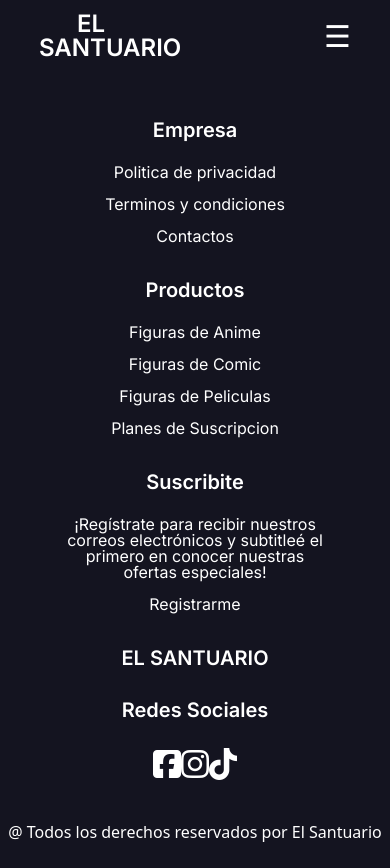
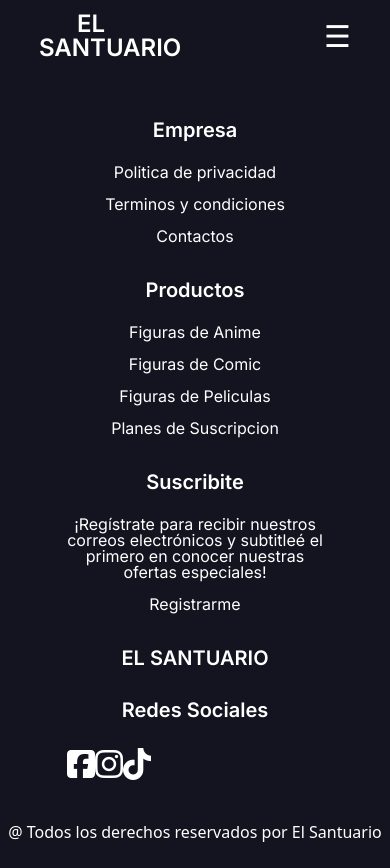
Before and after one commit to GusRivas21/Proyecto_Final_DWA, a Vue app in the folder El_Santuario_Page/: page / in a window 390 px wide. Built offline with nearby package versions, Linux system fonts and the light colour scheme.

Commit message:
html semantico en navbar y footer

```diff
--- a/El_Santuario_Page/src/components/footerCmpt.vue
+++ b/El_Santuario_Page/src/components/footerCmpt.vue
@@ -1,41 +1,40 @@
 <template>
     <footer class="w-full flex flex-col content-center text-center text-white  "style="background-color: #141420;">
-        <div class="grid text-center md:text-left sm:grid-cols-[auto] md:grid-cols-[auto_auto] lg:grid-cols-[auto_auto_auto] xl:grid-cols-[auto_auto_auto_auto] justify-center  content-start gap-x-10 mt-6 py-6">
-            <div class="mb-5">
-                <h4 class="inter-text-semi-bold mb-6  ">Empresa</h4>
-                <div class="inter-text-regular  ">
-                    <p class="mb-4">Politica de privacidad</p>
-                    <p class="mb-4">Terminos y condiciones</p>
-                    <p class="mb-4">Contactos</p>
-                </div>
-            </div>
-            <div class="mb-5">
+        <nav class="grid text-center md:text-left sm:grid-cols-[auto] md:grid-cols-[auto_auto] lg:grid-cols-[auto_auto_auto] xl:grid-cols-[auto_auto_auto_auto] justify-center  content-start gap-x-10 mt-6 py-6">
+            <section class="mb-5">
+                <h4 class="inter-text-semi-bold mb-6">Empresa</h4>
+                <ul class="inter-text-regular  ">
+                    <li class="mb-4"> <a href="#">Politica de privacidad</a></li>
+                    <li class="mb-4"><a href="#">Terminos y condiciones</a></li>
+                    <li class="mb-4"><a href="#">Contactos</a></li>
+                </ul>
+            </section>
+            <section class="mb-5">
                 <h4 class="inter-text-semi-bold mb-6  ">Productos</h4>
-                <div class="inter-text-regular  ">
-                    <p class="mb-4">Figuras de Anime</p>
-                    <p class="mb-4">Figuras de Comic</p>
-                    <p class="mb-4">Figuras de Peliculas</p>
-                    <p class="mb-4">Planes de Suscripcion</p>
-                </div>
-            </div>
-            <div class=" w-3xs mb-5" >
+                <ul class="inter-text-regular  ">
+                    <li class="mb-4"><a href="#">Figuras de Anime</a></li>
+                    <li class="mb-4"><a href="#">Figuras de Comic</a></li>
+                    <li class="mb-4"><a href="#">Figuras de Peliculas</a></li>
+                    <li class="mb-4"><a href="#">Planes de Suscripcion</a></li>
+                </ul>
+            </section>
+            <section class=" w-3xs mb-5" >
                 <h4 class="inter-text-semi-bold mb-6  ">Suscribite</h4>
-                <div class="inter-text-regular">
-                    <p class="mb-4">¡Regístrate para recibir nuestros correos electrónicos y subtitleé el primero en conocer nuestras ofertas especiales!</p>
-                    <p class="mb-4">Registrarme</p>
-                </div>
-            </div>
-            <!-- <div class=" w-3xs ml-5"> -->
-            <div class="mb-5 lg:col-start-2 xl:col-start-auto">
+                <ul class="inter-text-regular">
+                    <li class="mb-4">¡Regístrate para recibir nuestros correos electrónicos y subtitleé el primero en conocer nuestras ofertas especiales!</li>
+                    <li class="mb-4"><a href="#">Registrarme</a></li>
+                </ul>
+            </section>
+            <section class="mb-5 lg:col-start-2 xl:col-start-auto">
                 <h4 class="inter-text-semi-bold mb-8  " >EL SANTUARIO</h4>
                 <h4 class="inter-text-semi-bold mb-8">Redes Sociales</h4>
-                <div  >
-                    <i class="fa-brands fa-square-facebook fa-2xl" style="color: #ffffff;"></i>
-                    <i class="fa-brands fa-instagram fa-2xl" style="color: #ffffff;"></i>
-                    <i class="fa-brands fa-tiktok fa-2xl" style="color: #ffffff;"></i>
-                </div>
-            </div>
-        </div>
+                <ul class="flex flex-row">
+                    <li><a href=""><i class="fa-brands fa-square-facebook fa-2xl" style="color: #ffffff;"></i></a></li>
+                    <li><a href=""><i class="fa-brands fa-instagram fa-2xl" style="color: #ffffff;"></i></a></li>
+                    <li><a href=""><i class="fa-brands fa-tiktok fa-2xl" style="color: #ffffff;"></i></a></li>
+                </ul>
+            </section>
+        </nav>
         <p class="mb-6">@ Todos los derechos reservados por El Santuario</p>
     </footer>
 </template>
--- a/El_Santuario_Page/src/components/navBar.vue
+++ b/El_Santuario_Page/src/components/navBar.vue
@@ -1,48 +1,51 @@
 <template>
     <nav class="w-full text-white"style="background-color: #141420;">
         <div class="w-[80%] mx-auto flex flex-row justify-between gap-x-4 py-3 ">
-
-            <div class="w-1/3 justify-between md:justify-start content-center text-center">
-                <h3 class="inter-subtitle-semi-bold  ">EL SANTUARIO</h3>
-            </div>
-
-
-            <!-- <div class="hidden md:flex w-2/3 justify-around"> -->
+            <h3 class="inter-subtitle-semi-bold  w-1/3 justify-between md:justify-start content-center text-center">EL SANTUARIO</h3>
             <div class="flex w-2/3 justify-end md:justify-around">
-                <button @click="isOpen = !isOpen"  class="inline xl:hidden text-3xl   justify-end">
+                <button @click="isOpen = !isOpen"  class="inline xl:hidden text-3xl justify-end cursor-pointer">
                     ☰
                 </button>
-                <div class="hidden xl:flex flex-row gap-x-5 mx-5 justify-center content-center ">
-                    <a class="inter-subtitle-regular   content-center" href="#">Inicio</a>
-                    <a class="inter-subtitle-regular   content-center" href="#">Figuras</a>
-                    <a class="inter-subtitle-regular   content-center" href="#">Ofertas</a>
-                </div>
+                <ul class="hidden xl:flex flex-row gap-x-5 mx-5 justify-center content-center">
+                    <li class="flex content-cemter"><a class="inter-subtitle-regular content-center" href="#">Inicio</a></li>
+                    <li class="flex content-cemter"><a class="inter-subtitle-regular content-center" href="#">Figuras</a></li>
+                    <li class="flex content-cemter"><a class="inter-subtitle-regular content-center" href="#">Ofertas</a></li>
+                </ul>
                 <div class="hidden md:flex lg:justify-end flex-row gap-x-7">
-                    <div class="flex flex-row bg-white w-3xs h-auto p-5 rounded-xl text-center justify-end">
-                        <i class="fa-solid fa-magnifying-glass fa-2xl leading-none p-0 m-0 content-center justify-end" style="color: #539ff0;"></i>
-                    </div>
+                    <form tabindex="0"
+                    class="flex content-around flex-row bg-white w-3xs p-3 rounded-xl text-center justify-between text-black focus-visible:ring-2 focus-visible:ring-blue-500  " >
+                        <input type="text" class="w-[80%] caret-black outline-none">
+                        <button class="w-fit">
+                            <i class="fa-solid fa-magnifying-glass fa-2xl leading-none cursor-pointer" style="color: #539ff0;"></i>
+                        </button>
+                    </form>
+
                     <div class="flex flex-row py-3 gap-x-5">
-                        <div><i class="fa-solid fa-user fa-2xl leading-none" style="color: #539ff0;"></i></div>
-                        <div><i class="fa-solid fa-cart-shopping fa-2xl leading-none" style="color: #539ff0;"></i></div>
+                        <button><i class="fa-solid fa-user fa-2xl leading-none cursor-pointer" style="color: #539ff0;"></i></button>
+                        <button><i class="fa-solid fa-cart-shopping fa-2xl leading-none cursor-pointer" style="color: #539ff0;"></i></button>
                     </div>
                 </div>
             </div>
         </div>
             <div v-if="isOpen" class="flex flex-col items-center gap-6 pb-4 ">
                 <div class="h-px w-100 bg-gray-400"></div>
-                <div class="flex flex-col gap-5 justify-center text-center">
-                    <a class="inter-subtitle-regular   content-center" href="#">Inicio</a>
-                    <a class="inter-subtitle-regular   content-center" href="#">Figuras</a>
-                    <a class="inter-subtitle-regular   content-center" href="#">Ofertas</a>
-                </div>
+                <ul class="flex flex-col gap-5 justify-center text-center">
+                    <li class="text-center"><a class="inter-subtitle-regular content-center" href="#">Inicio</a></li>
+                    <li class="text-center"><a class="inter-subtitle-regular content-center" href="#">Figuras</a></li>
+                    <li class="text-center"><a class="inter-subtitle-regular content-center" href="#">Ofertas</a></li>
+                </ul>
                 <div class="h-px w-100 bg-gray-400"></div>
                 <div class="flex-col md:hidden">
-                    <div class="flex flex-row bg-white w-3xs h-auto p-5 mb-5 rounded-xl text-center justify-end">
-                        <i class="fa-solid fa-magnifying-glass fa-2xl leading-none p-0 m-0 content-center justify-end" style="color: #539ff0;"></i>
-                    </div>
+                    <form tabindex="0"
+                    class="flex content-around flex-row bg-white w-3xs p-3 rounded-xl text-center justify-between text-black focus:outline-none focus-visible:ring-2 focus-visible:ring-blue-500 mb-4">
+                        <input type="text" class="w-[80%] caret-black outline-none">
+                        <button class="w-fit">
+                            <i class="fa-solid fa-magnifying-glass fa-2xl leading-none cursor-pointer" style="color: #539ff0;"></i>
+                        </button>
+                    </form>
                     <div class="flex flex-row py-3 gap-x-5 justify-center">
-                        <div><i class="fa-solid fa-user fa-2xl leading-none" style="color: #539ff0;"></i></div>
-                        <div><i class="fa-solid fa-cart-shopping fa-2xl leading-none" style="color: #539ff0;"></i></div>
+                        <button><i class="fa-solid fa-user fa-2xl leading-none cursor-pointer" style="color: #539ff0;"></i></button>
+                        <button><i class="fa-solid fa-cart-shopping fa-2xl leading-none cursor-pointer" style="color: #539ff0;"></i></button>
                     </div>
                 </div>
             </div>
```
